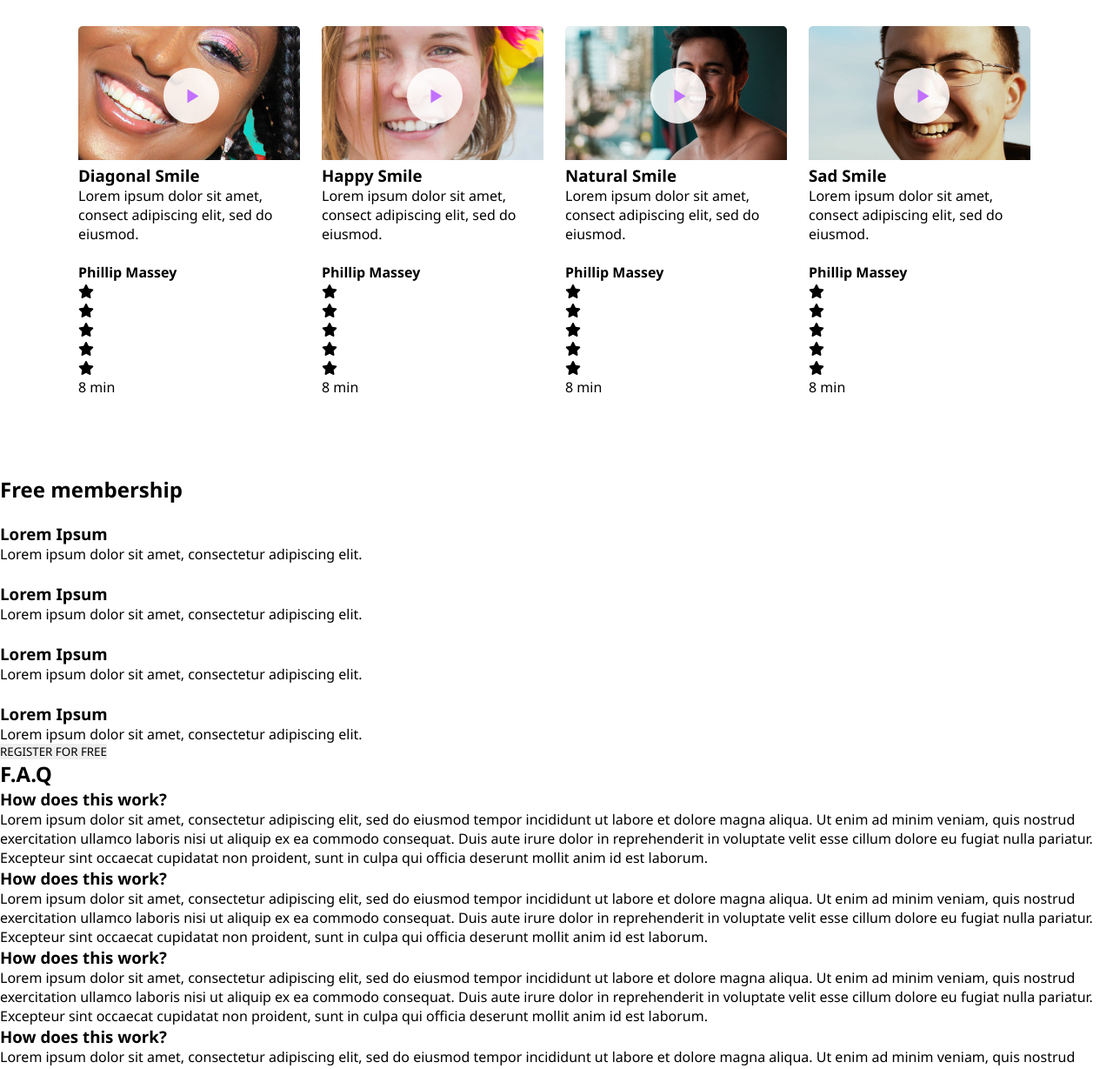
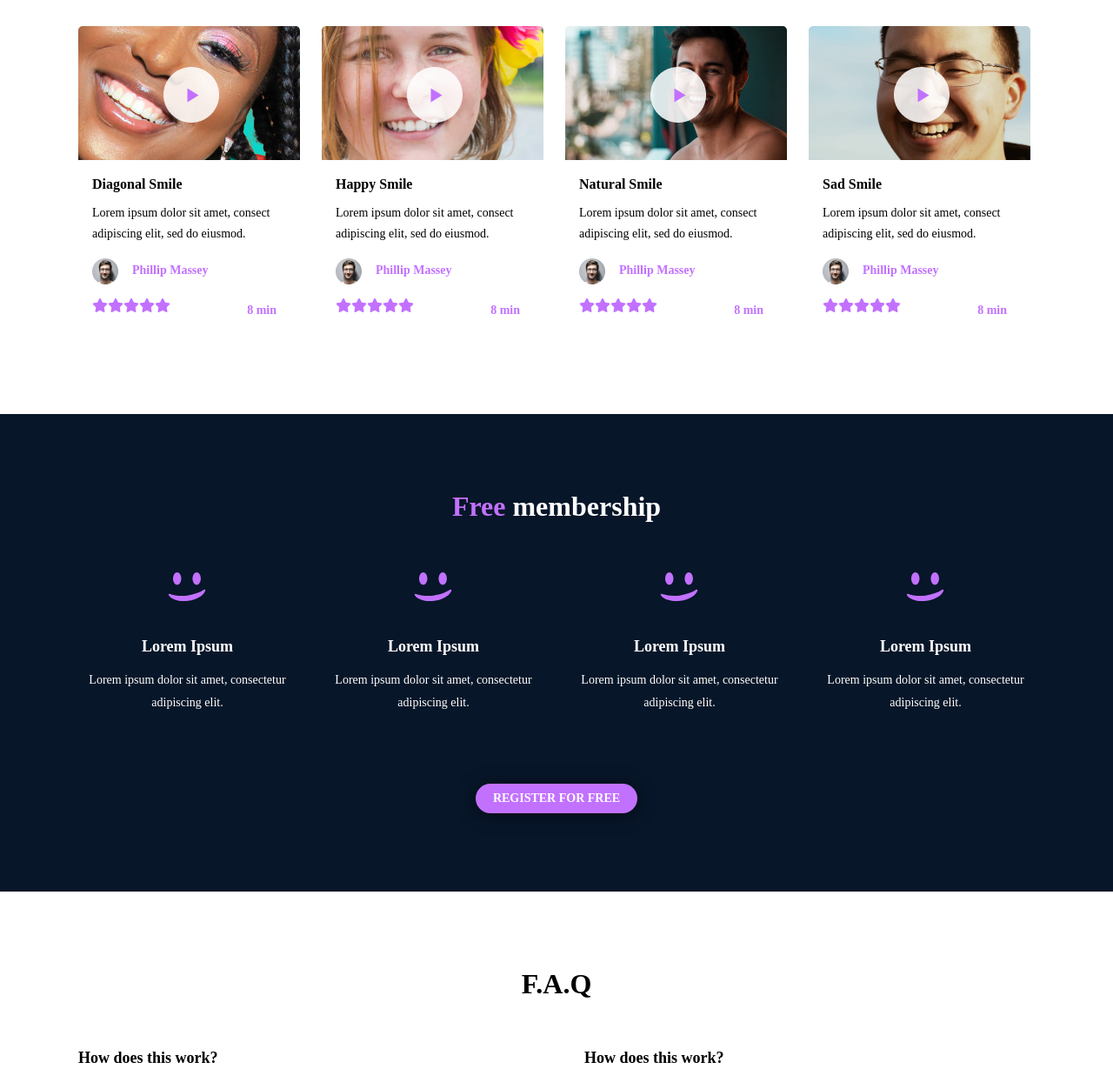
Before and after one commit to Olivier0324/smile_school, a plain HTML site: page index.html in a window 1280 px wide. Shown: the part 1256-2485 px from the top of the page at 87% size. Drawn offline with Linux system fonts and the light colour scheme.

Commit message:
finalized project

```diff
--- a/css/styles.css
+++ b/css/styles.css
@@ -2,7 +2,10 @@
   margin: 0;
   padding: 0;
   box-sizing: border-box;
-  font-family: "Segoe UI", Tahoma, Geneva, Verdana, sans-serif;
+  font-family: "Source Sans Pro";
+}
+html{
+  scroll-behavior: smooth;
 }
 a {
   text-decoration: none;
@@ -50,7 +53,14 @@ nav ul a {
   color: #fff;
   font-size: 14px;
   font-weight: 700;
+  transition: .3s ease;
 }
+nav ul a.active ,
+nav ul a:hover {
+  color: #c271ff;
+
+}
+
 /* end of nav */
 .intro__text {
   display: flex;
@@ -84,6 +94,7 @@ nav ul a {
   border-radius: 22px;
   padding: 10px 20px;
   cursor: pointer;
+  color: #FFFFFF;
 }
 /* end of intro__text  */
 .pros h2 {
@@ -174,7 +185,7 @@ nav ul a {
   letter-spacing: 0px;
 }
 /* end of testmonials */
-.tutorials{
+.tutorials {
   padding: 90px 0;
 }
 .tutorials h2 {
@@ -188,27 +199,215 @@ nav ul a {
 .tutorials h2 span {
   color: #c271ff;
 }
-  .tutorial__container{
+.tutorial__container {
   display: grid;
-    grid-template-columns: repeat(4,1fr);
+  grid-template-columns: repeat(4, 1fr);
   gap: 20px;
 }
-  .tutorial__card-image-preview{
+.tutorial__card {
+  cursor: pointer;
+}
+.tutorial__card-image-preview {
   position: relative;
 }
-  .tutorial__card-image-preview .play-img{
+.tutorial__card-image-preview .play-img {
   position: absolute;
   z-index: 10;
   left: 50%;
   top: 50%;
-    transform: translate(-50%,-50%);
+  transform: translate(-50%, -50%);
 }
-  .tutorial__card h3{
+.tutorial__card h3 {
+  font-family: "Source Sans Pro";
+  font-weight: 700;
+  font-size: 16px;
+  line-height: 100%;
+  letter-spacing: 0px;
+  padding: 0 1rem;
+  margin: 1rem 0 0.8rem 0;
+}
+.tutorial__card p {
+  font-family: "Source Sans Pro";
+  font-weight: 400;
+  font-size: 14px;
+  line-height: 24px;
+  letter-spacing: 0px;
+  padding: 0 1rem;
 
 }
-  .tutorial__card p{
+.pro{
+  padding: 0 1rem;
+  display: flex;
+  gap: 1rem;
+  margin: 1rem 0;
+}
+.pro h4{
+  font-family: "Source Sans Pro";
+font-weight: 600;
+font-size: 14px;
+line-height: 27px;
+letter-spacing: 0px;
+color: #C271FF;
+;
 
 }
-  .tutorial__card div{
+.tutorial__card .profile__card__rating_duration {
+  padding: 0 1rem;
+  display: flex;
+  justify-content: space-between;
+  margin-bottom: 1rem;
+color: #C271FF;
+}
+.tutorial__card .profile__card__rating_duration p{
+  font-family: Source Sans Pro;
+font-weight: 600;
+font-size: 14px;
+line-height: 27px;
+letter-spacing: 0px;
+text-align: right;
+}
+.tutorial__card .profile__card__rating_duration .rating {
+  display: flex;
+}
+.tutorial__card .profile__card__rating_duration .rating i{
+color: #C271FF;
 
 }
+/* end of tutorial styles */
+
+.membership {
+  padding: 90px 0;
+  background: #071629;
+  color: #fff;
+
+}
+.membership h2 {
+  font-weight: 700;
+  font-size: 32px;
+  line-height: 100%;
+  letter-spacing: 0px;
+  text-align: center;
+  margin-bottom: 60px;
+}
+.membership h2 span {
+  color: #c271ff;
+}
+.membership__wrapper{
+  display: grid;
+  grid-template-columns: repeat(4,4fr);
+  gap: 2rem;
+  text-align: center;
+  margin-bottom: 5rem;
+}
+.membership__wrapper div svg{
+  margin-bottom: 9rem;
+  display: block;
+}
+.membership__wrapper h3{
+  font-weight: 600;
+  font-size: 18px;
+  line-height: 26px;
+  letter-spacing: 0px;
+  text-align: center;
+  margin-bottom: .8rem;
+  margin-top: 2rem;
+
+}
+.membership__wrapper p{
+font-weight: 400;
+font-size: 14px;
+line-height: 26px;
+letter-spacing: 0px;
+text-align: center;
+
+}
+.membership button{
+  background-color: #c271ff;
+  box-shadow: 0px 2px 20px 0px #00000080;
+  font-family: Source Sans Pro;
+  font-weight: 600;
+  font-size: 14px;
+  line-height: 100%;
+  letter-spacing: 0px;
+  text-align: center;
+  width: 162;
+  height: 44;
+  border-radius: 22px;
+  padding: 10px 20px;
+  cursor: pointer;
+  color: #FFFFFF;
+  margin: auto;
+}
+/* End of membership styling */
+.faqs {
+  padding: 90px 0;
+}
+.faqs h2 {
+  font-weight: 700;
+  font-size: 32px;
+  line-height: 100%;
+  letter-spacing: 0px;
+  text-align: center;
+  margin-bottom: 60px;
+}
+.faq__wrapper{
+  display: flex;
+  gap: 4rem;
+}
+.faq__row{
+  display: flex;
+  gap: 4rem;
+  flex-direction: column;
+}
+.faq__card h3{
+font-weight: 700;
+font-size: 18px;
+line-height: 100%;
+letter-spacing: 0px;
+margin-bottom: 1rem;
+}
+.faq__card > div:nth-child(2){
+  font-weight: 400;
+  font-size: 14px;
+  line-height: 24px;
+  letter-spacing: 0px;
+  opacity: 0.6;
+}
+/* end of F.A.Q section */
+.footer{
+background-color: #071629;
+padding: 90px 0;
+color: #fff;
+}
+.footer p{
+text-align: center;
+opacity: 0.6;
+font-weight: 400;
+font-size: 14px;
+line-height: 100%;
+letter-spacing: 0px;
+
+}
+.footer__details{
+display: flex;
+justify-content: space-between;
+align-items: center;
+margin-bottom: 3rem;
+}
+.footer__icons{
+  display: flex;
+  gap: 2rem;
+}
+.footer__icons i{
+ padding: .8rem;
+ color: #071629;
+ background-color: #fff;
+ border-radius: 2rem;
+ display: flex;
+ align-items: center;
+ justify-content: center;
+ font-weight: 700;
+ font-size: 1.2rem;
+ cursor: pointer;
+
+}
--- a/index.html
+++ b/index.html
@@ -18,7 +18,7 @@
           <img src="./images/logo.png" alt="logo" />
 
           <ul>
-            <li><a href="#">COURSE</a></li>
+            <li><a href="#tutorials" class="active">COURSE</a></li>
             <li><a href="#">PRICING</a></li>
             <li><a href="#">LOGIN</a></li>
           </ul>
@@ -79,14 +79,18 @@
           </div>
         </div>
       </section>
-      <section class="tutorials">
+      <section class="tutorials" id="tutorials">
         <div class="container">
           <h2>Most <span>popular</span> tutorials</h2>
           <div class="tutorial__container">
             <div class="tutorial__card">
               <div class="tutorial__card-image-preview">
                 <img src="./images/preview_1.png" alt="Video thumbnail" />
-                <img src="./images/play.png" alt="play button" class="play-img" />
+                <img
+                  src="./images/play.png"
+                  alt="play button"
+                  class="play-img"
+                />
               </div>
               <h3>Diagonal Smile</h3>
               <p>
@@ -94,9 +98,10 @@
                 eiusmod.
               </p>
               <div class="pro">
-                <img src="./images/1 (3).png" alt="" />
+                <img src="./images/profile.png" alt="" />
                 <h4>Phillip Massey</h4>
               </div>
+              <div class="profile__card__rating_duration">
                 <div class="rating">
                   <div><i class="fa-solid fa-star"></i></div>
                   <div><i class="fa-solid fa-star"></i></div>
@@ -106,10 +111,15 @@
                 </div>
                 <p>8 min</p>
               </div>
+            </div>
             <div class="tutorial__card">
               <div class="tutorial__card-image-preview">
                 <img src="./images/preview_2.png" alt="Video thumbnail" />
-                <img src="./images/play.png" alt="play button" class="play-img" />
+                <img
+                  src="./images/play.png"
+                  alt="play button"
+                  class="play-img"
+                />
               </div>
               <h3>Happy Smile</h3>
               <p>
@@ -117,9 +127,10 @@
                 eiusmod.
               </p>
               <div class="pro">
-                <img src="./images/1 (3).png" alt="" />
+                <img src="./images/profile.png" alt="" />
                 <h4>Phillip Massey</h4>
               </div>
+              <div class="profile__card__rating_duration">
                 <div class="rating">
                   <div><i class="fa-solid fa-star"></i></div>
                   <div><i class="fa-solid fa-star"></i></div>
@@ -129,10 +140,15 @@
                 </div>
                 <p>8 min</p>
               </div>
+            </div>
             <div class="tutorial__card">
               <div class="tutorial__card-image-preview">
                 <img src="./images/preview_3.png" alt="Video thumbnail" />
-                <img src="./images/play.png" alt="play button" class="play-img" />
+                <img
+                  src="./images/play.png"
+                  alt="play button"
+                  class="play-img"
+                />
               </div>
               <h3>Natural Smile</h3>
               <p>
@@ -140,9 +156,10 @@
                 eiusmod.
               </p>
               <div class="pro">
-                <img src="./images/1 (3).png" alt="" />
+                <img src="./images/profile.png" alt="" />
                 <h4>Phillip Massey</h4>
               </div>
+              <div class="profile__card__rating_duration">
                 <div class="rating">
                   <div><i class="fa-solid fa-star"></i></div>
                   <div><i class="fa-solid fa-star"></i></div>
@@ -152,10 +169,15 @@
                 </div>
                 <p>8 min</p>
               </div>
+            </div>
             <div class="tutorial__card">
               <div class="tutorial__card-image-preview">
                 <img src="./images/preview_4.png" alt="Video thumbnail" />
-                <img src="./images/play.png" alt="play button" class="play-img" />
+                <img
+                  src="./images/play.png"
+                  alt="play button"
+                  class="play-img"
+                />
               </div>
               <h3>Sad Smile</h3>
               <p>
@@ -163,9 +185,10 @@
                 eiusmod.
               </p>
               <div class="pro">
-                <img src="./images/1 (3).png" alt="" />
+                <img src="./images/profile.png" alt="" />
                 <h4>Phillip Massey</h4>
               </div>
+              <div class="profile__card__rating_duration">
                 <div class="rating">
                   <div><i class="fa-solid fa-star"></i></div>
                   <div><i class="fa-solid fa-star"></i></div>
@@ -177,48 +200,42 @@
               </div>
             </div>
           </div>
+        </div>
       </section>
-      <section class="membership">
-        <h2>Free membership</h2>
+      <section class="membership" id="membership">
+        <div class="container">
+            <h2><span>Free</span> membership</h2>
+            <div class="membership__wrapper">
                 <div>
-          <img src="./images/smile.svg" alt="" />
+                    <img src="./images/smile.svg" alt="Simile image" />
                     <h3>Lorem Ipsum</h3>
                     <p>Lorem ipsum dolor sit amet, consectetur adipiscing elit.</p>
                 </div>
                 <div>
-          <img src="./images/smile.svg" alt="" />
+                    <img src="./images/smile.svg" alt="Simile image" />
                     <h3>Lorem Ipsum</h3>
                     <p>Lorem ipsum dolor sit amet, consectetur adipiscing elit.</p>
                 </div>
                 <div>
-          <img src="./images/smile.svg" alt="" />
+                    <img src="./images/smile.svg" alt="Simile image" />
                     <h3>Lorem Ipsum</h3>
                     <p>Lorem ipsum dolor sit amet, consectetur adipiscing elit.</p>
                 </div>
                 <div>
-          <img src="./images/smile.svg" alt="" />
+                    <img src="./images/smile.svg" alt="Simile image" />
                     <h3>Lorem Ipsum</h3>
                     <p>Lorem ipsum dolor sit amet, consectetur adipiscing elit.</p>
                     </div>
+            </div>
             <button>REGISTER FOR FREE</button>
+        </div>
       </section>
-      <section>
+      <section class="faqs" id="faqs">
+        <div class="container">
             <h2>F.A.Q</h2>
-        <div>
-          <div>
-            <div>
-              <h3>How does this work?</h3>
-            </div>
-            <div>
-              Lorem ipsum dolor sit amet, consectetur adipiscing elit, sed do
-              eiusmod tempor incididunt ut labore et dolore magna aliqua. Ut
-              enim ad minim veniam, quis nostrud exercitation ullamco laboris
-              nisi ut aliquip ex ea commodo consequat. Duis aute irure dolor in
-              reprehenderit in voluptate velit esse cillum dolore eu fugiat
-              nulla pariatur. Excepteur sint occaecat cupidatat non proident,
-              sunt in culpa qui officia deserunt mollit anim id est laborum.
-            </div>
-
+            <div class="faq__wrapper">
+                <div class="faq__row">
+                 <div class="faq__card">
                        <div>
                         <h3>How does this work?</h3>
                     </div>
@@ -232,19 +249,8 @@
                         sunt in culpa qui officia deserunt mollit anim id est laborum.
                  </div>
                     </div>
-          <div>
-            <div>
-              <h3>How does this work?</h3>
-            </div>
-            <div>
-              Lorem ipsum dolor sit amet, consectetur adipiscing elit, sed do
-              eiusmod tempor incididunt ut labore et dolore magna aliqua. Ut
-              enim ad minim veniam, quis nostrud exercitation ullamco laboris
-              nisi ut aliquip ex ea commodo consequat. Duis aute irure dolor in
-              reprehenderit in voluptate velit esse cillum dolore eu fugiat
-              nulla pariatur. Excepteur sint occaecat cupidatat non proident,
-              sunt in culpa qui officia deserunt mollit anim id est laborum.
-            </div>
+
+                 <div class="faq__card">
                        <div>
                         <h3>How does this work?</h3>
                     </div>
@@ -259,19 +265,51 @@
                  </div>
                     </div>
                 </div>
+                <div class="faq__row">
+                 <div class="faq__card">
+                       <div>
+                        <h3>How does this work?</h3>
+                    </div>
+                    <div>
+                        Lorem ipsum dolor sit amet, consectetur adipiscing elit, sed do
+                        eiusmod tempor incididunt ut labore et dolore magna aliqua. Ut
+                        enim ad minim veniam, quis nostrud exercitation ullamco laboris
+                        nisi ut aliquip ex ea commodo consequat. Duis aute irure dolor in
+                        reprehenderit in voluptate velit esse cillum dolore eu fugiat
+                        nulla pariatur. Excepteur sint occaecat cupidatat non proident,
+                        sunt in culpa qui officia deserunt mollit anim id est laborum.
+                 </div>
+                    </div>
+                 <div class="faq__card">
+                       <div>
+                        <h3>How does this work?</h3>
+                    </div>
+                    <div>
+                        Lorem ipsum dolor sit amet, consectetur adipiscing elit, sed do
+                        eiusmod tempor incididunt ut labore et dolore magna aliqua. Ut
+                        enim ad minim veniam, quis nostrud exercitation ullamco laboris
+                        nisi ut aliquip ex ea commodo consequat. Duis aute irure dolor in
+                        reprehenderit in voluptate velit esse cillum dolore eu fugiat
+                        nulla pariatur. Excepteur sint occaecat cupidatat non proident,
+                        sunt in culpa qui officia deserunt mollit anim id est laborum.
+                 </div>
+                    </div>
+                </div>
+            </div>
+        </div>
       </section>
     </main>
-    <footer>
-      <section>
-        <div>
-          <img src="https://fakeimg.pl/250x250?text=Sample+Logo" alt="logo" />
-          <div>
+    <footer class="footer">
+      <section class="container">
+        <div class="footer__details">
+          <img src="./images/logo.png" alt="logo" />
+          <div class="footer__icons">
             <i class="fa-brands fa-facebook"></i>
             <i class="fa-brands fa-twitter"></i>
             <i class="fa-brands fa-instagram"></i>
           </div>
         </div>
-        <p>©smileschool 2020</p>
+        <p>©smileschool 2025</p>
       </section>
     </footer>
   </body>
```
Also changed, not shown: images/profile.png (added), images/smile.svg (added), 1 other file. Lines whose indentation alone changed are shown as unchanged.
